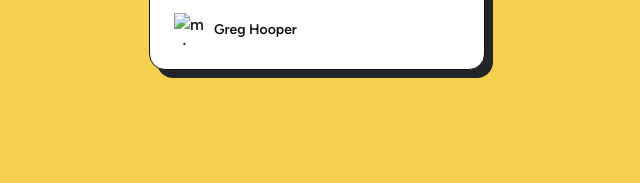
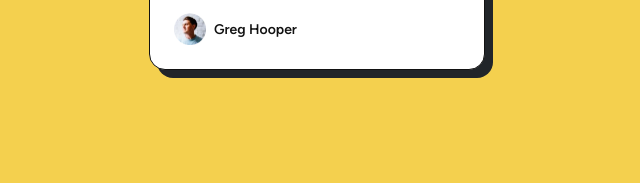
Before and after one commit to petrihcour/blog-preview-card, a plain HTML site: page index.html in a window 1280 px wide. Shown: the part 580-763 px from the top of the page, 323-963 px from the left. Drawn offline with nearby package versions, Linux system fonts and the light colour scheme; the site is published under a folder, as on GitHub Pages, so addresses that start at the root find nothing; files whose address does not match are found by name.

Commit message:
adjust file path avatar image

```diff
--- a/index.html
+++ b/index.html
@@ -98,7 +98,7 @@
       </div>
 
       <div class="d-flex">
-        <img src="/assets/images/image-avatar.webp" class="img-fluid img-sm" alt="male avatar">
+        <img src="assets/images/image-avatar.webp" class="img-fluid img-sm" alt="male avatar">
         <p class="ps-2 text-gray fw-bolder my-auto">
           <small>Greg Hooper</small>
         </p>
```
